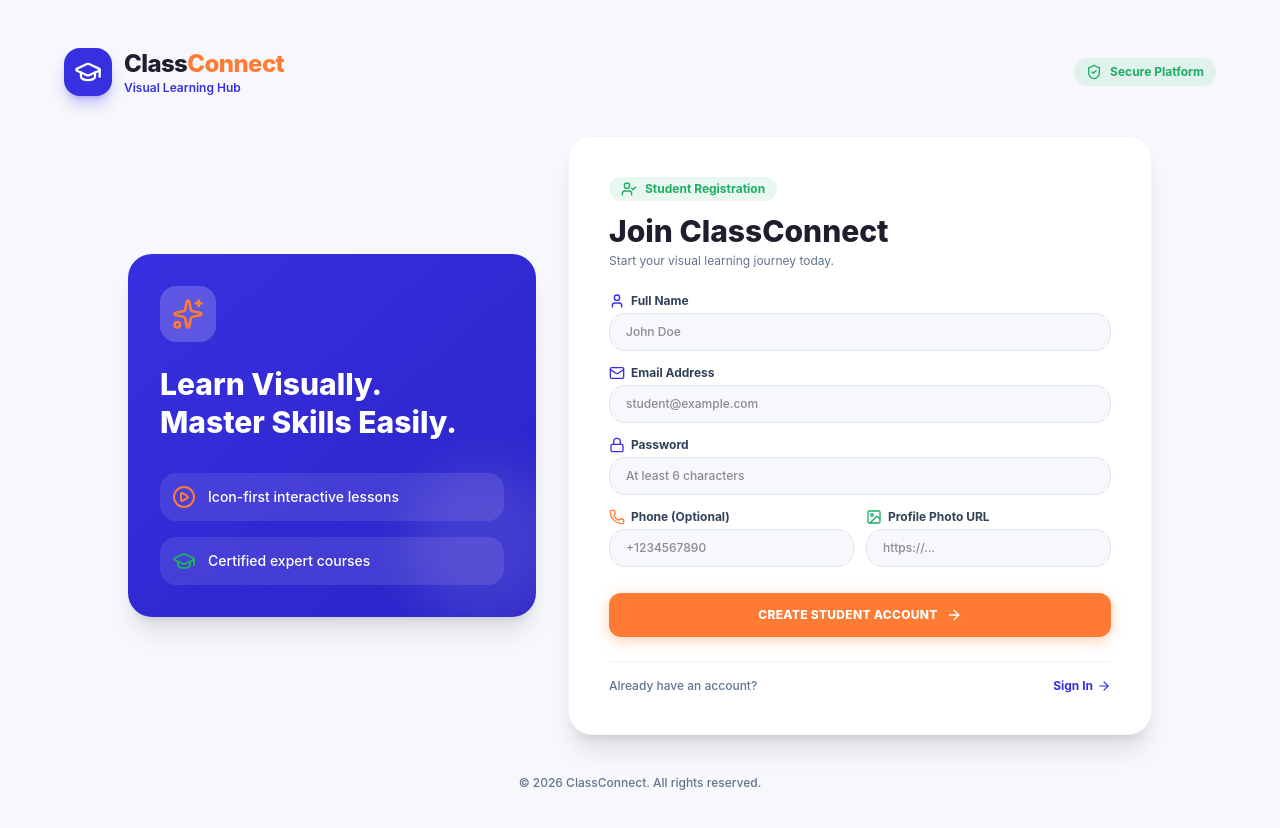
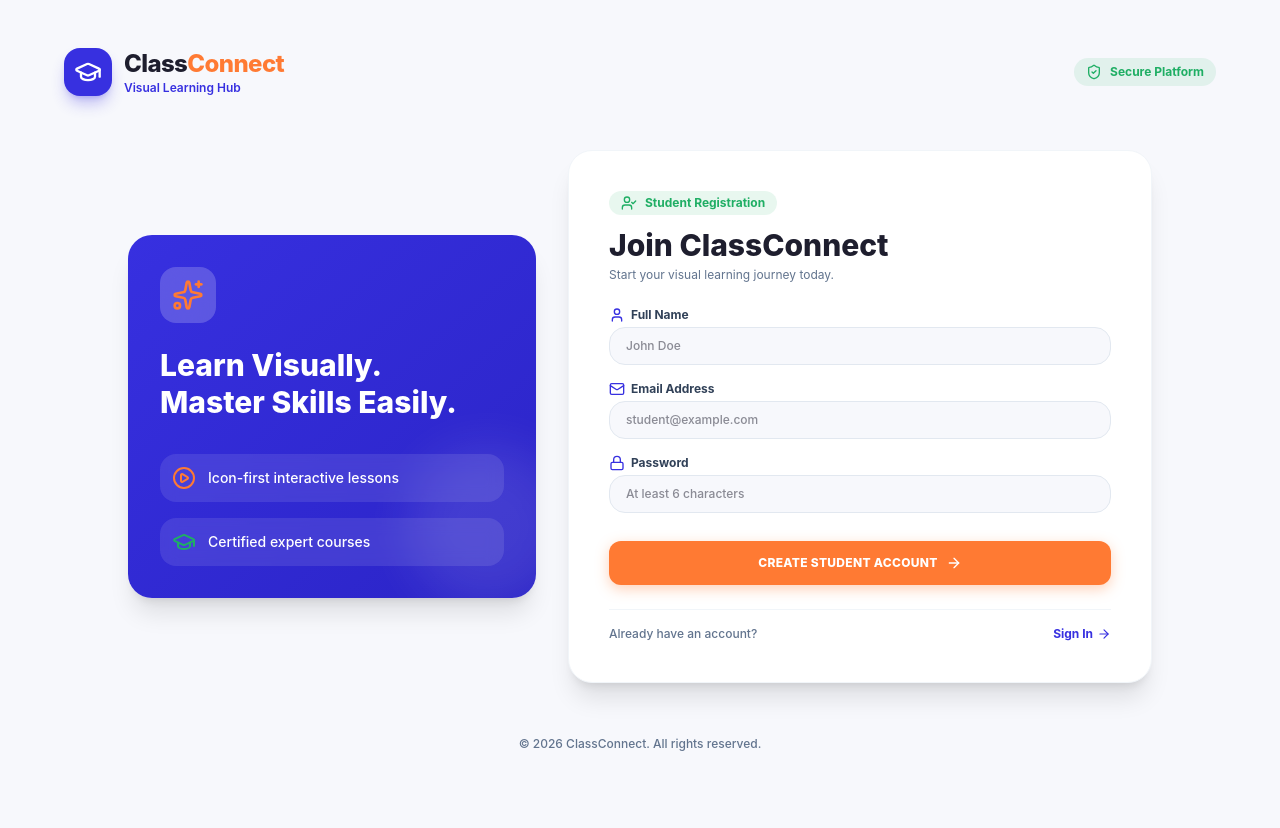
Before and after one commit to ersamirsingh/class-connect, a React (Vite) app in the folder client/: page /signup in a window 1280 px wide. Shown: the top 828 px of the page. After the commit the page ends 800 px from the top, so only its background shows below. Built offline with nearby package versions, Linux system fonts and the light colour scheme; no server answers.

Commit message:
Clean SignupPage to only request Name, Email, and Password

```diff
--- a/client/src/pages/auth/SignupPage.jsx
+++ b/client/src/pages/auth/SignupPage.jsx
@@ -1,7 +1,7 @@
 import React, { useState } from 'react';
 import { Link, useNavigate } from 'react-router-dom';
 import { useAuth } from '../../hooks/useAuth';
-import { User, Mail, Lock, Phone, Image as ImageIcon, UserCheck, AlertCircle, ArrowRight, CheckCircle2 } from 'lucide-react';
+import { User, Mail, Lock, UserCheck, AlertCircle, ArrowRight } from 'lucide-react';
 import { motion } from 'framer-motion';
 
 export const SignupPage = () => {
@@ -12,8 +12,6 @@ export const SignupPage = () => {
     name: '',
     email: '',
     password: '',
-    phone: '',
-    photo: '',
   });
 
   const [error, setError] = useState('');
@@ -37,9 +35,7 @@ export const SignupPage = () => {
       const res = await signup(
         formData.name,
         formData.email,
-        formData.password,
-        formData.phone,
-        formData.photo
+        formData.password
       );
       if (res.success) {
         navigate('/dashboard');
@@ -75,7 +71,7 @@ export const SignupPage = () => {
       )}
 
       {/* Form */}
-      <form onSubmit={handleSubmit} className="space-y-3.5">
+      <form onSubmit={handleSubmit} className="space-y-4">
         {/* Full Name */}
         <div>
           <label className="block text-xs font-bold text-slate-700 mb-1 flex items-center gap-1.5">
@@ -124,36 +120,6 @@ export const SignupPage = () => {
           />
         </div>
 
-        {/* Phone & Photo URL (Grid) */}
-        <div className="grid grid-cols-1 sm:grid-cols-2 gap-3">
-          <div>
-            <label className="block text-xs font-bold text-slate-700 mb-1 flex items-center gap-1.5">
-              <Phone className="w-4 h-4 text-[#FF7A33]" /> Phone (Optional)
-            </label>
-            <input
-              type="text"
-              name="phone"
-              value={formData.phone}
-              onChange={handleChange}
-              placeholder="+1234567890"
-              className="w-full px-4 py-2.5 bg-[#F7F8FC] border border-slate-200 rounded-2xl text-xs font-medium text-[#1E1E2E] focus:outline-none focus:ring-2 focus:ring-[#FF7A33] focus:bg-white transition-all"
-            />
-          </div>
-          <div>
-            <label className="block text-xs font-bold text-slate-700 mb-1 flex items-center gap-1.5">
-              <ImageIcon className="w-4 h-4 text-[#1FAE64]" /> Profile Photo URL
-            </label>
-            <input
-              type="url"
-              name="photo"
-              value={formData.photo}
-              onChange={handleChange}
-              placeholder="https://..."
-              className="w-full px-4 py-2.5 bg-[#F7F8FC] border border-slate-200 rounded-2xl text-xs font-medium text-[#1E1E2E] focus:outline-none focus:ring-2 focus:ring-[#1FAE64] focus:bg-white transition-all"
-            />
-          </div>
-        </div>
-
         {/* Action Button */}
         <button
           type="submit"
```
